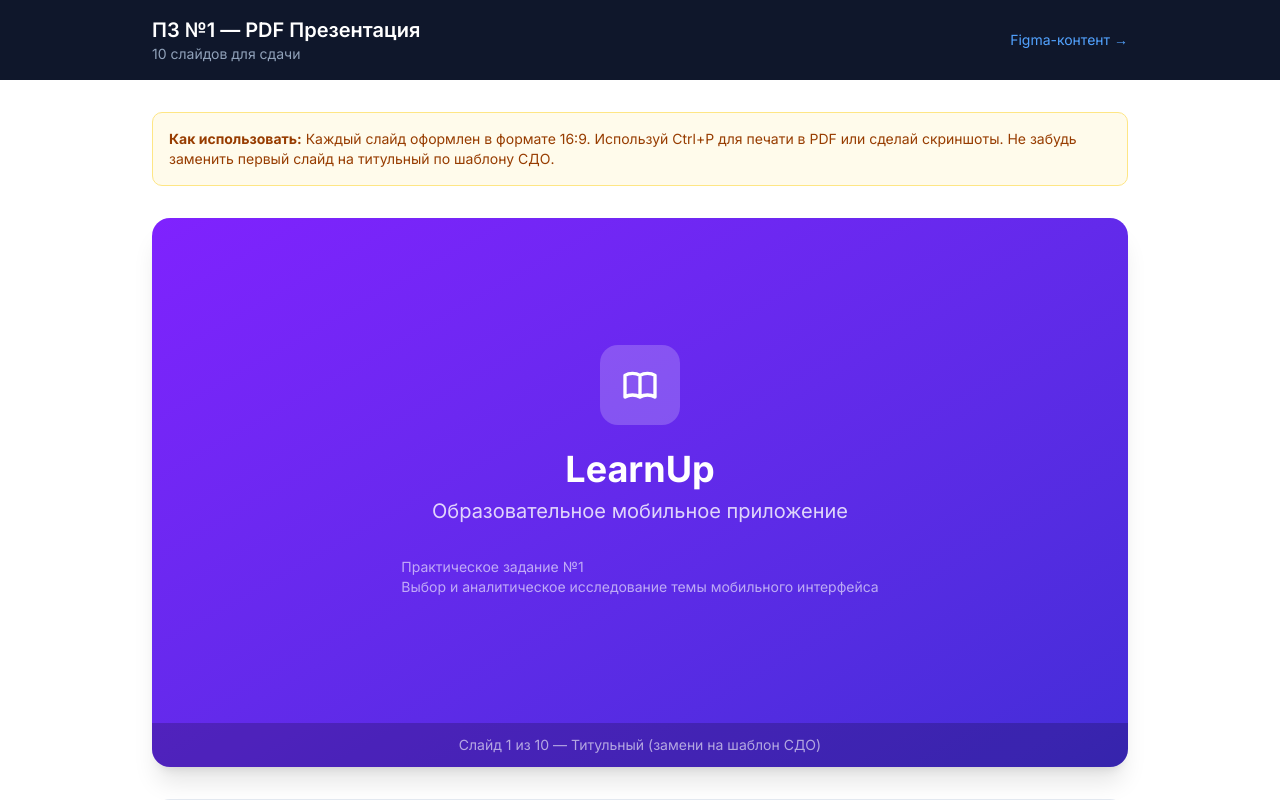
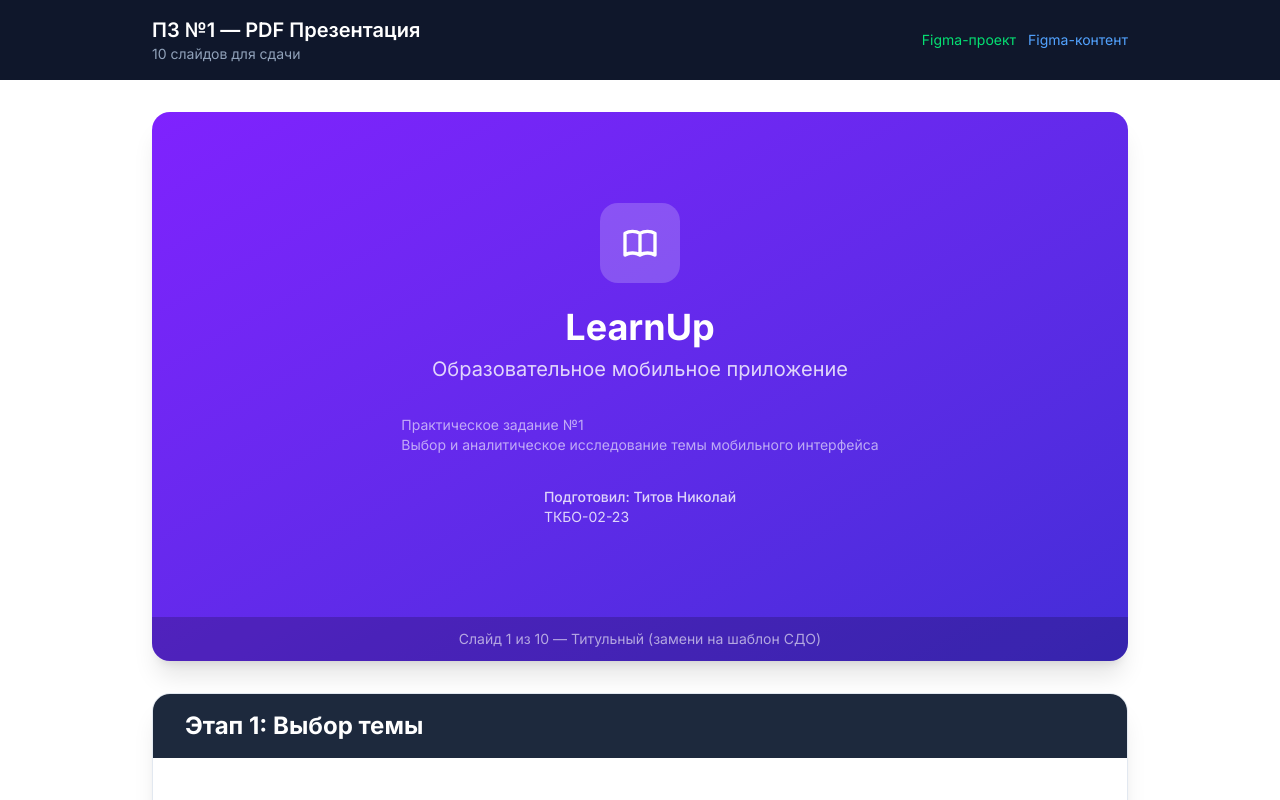
Before and after one commit to SecondNiceee/vir, a Next.js app: page /pdf1 in a window 1280 px wide. Shown: the top 800 px of the page. Built offline with nearby package versions, Linux system fonts and the light colour scheme.

Commit message:
feat: add Figma project links and correct typo in Cards section

```diff
--- a/app/figma1/page.tsx
+++ b/app/figma1/page.tsx
@@ -10,7 +10,8 @@ export default function Figma1Page() {
               <p className="text-sm text-slate-500">Образовательное приложение LearnUp</p>
             </div>
             <div className="flex gap-3">
-              <a href="/pdf1" className="text-sm text-blue-600 hover:text-blue-800">PDF-слайды →</a>
+              <a href="https://www.figma.com/design/ifMj7wi9kSg8EiXMrfjmYS/Untitled?node-id=0-1&t=a26HOJN8i9Mb3mqx-1" target="_blank" rel="noopener noreferrer" className="text-sm text-green-600 hover:text-green-800">Figma-проект</a>
+              <a href="/pdf1" className="text-sm text-blue-600 hover:text-blue-800">PDF-слайды</a>
             </div>
           </div>
         </div>
--- a/app/figma2/page.tsx
+++ b/app/figma2/page.tsx
@@ -10,7 +10,8 @@ export default function Figma2Page() {
               <p className="text-sm text-slate-500">Lo-Fi прототипирование и навигация LearnUp</p>
             </div>
             <div className="flex gap-3">
-              <a href="/pdf2" className="text-sm text-blue-600 hover:text-blue-800">PDF-слайды &rarr;</a>
+              <a href="https://www.figma.com/design/ifMj7wi9kSg8EiXMrfjmYS/Untitled?node-id=0-1&t=a26HOJN8i9Mb3mqx-1" target="_blank" rel="noopener noreferrer" className="text-sm text-green-600 hover:text-green-800">Figma-проект</a>
+              <a href="/pdf2" className="text-sm text-blue-600 hover:text-blue-800">PDF-слайды</a>
             </div>
           </div>
         </div>
--- a/app/figma3/page.tsx
+++ b/app/figma3/page.tsx
@@ -10,7 +10,8 @@ export default function Figma3Page() {
               <p className="text-sm text-slate-500">Дизайн-система и UI-кит LearnUp</p>
             </div>
             <div className="flex gap-3">
-              <a href="/pdf3" className="text-sm text-teal-600 hover:text-teal-800">PDF-слайды &rarr;</a>
+              <a href="https://www.figma.com/design/ifMj7wi9kSg8EiXMrfjmYS/Untitled?node-id=0-1&t=a26HOJN8i9Mb3mqx-1" target="_blank" rel="noopener noreferrer" className="text-sm text-green-600 hover:text-green-800">Figma-проект</a>
+              <a href="/pdf3" className="text-sm text-teal-600 hover:text-teal-800">PDF-слайды</a>
             </div>
           </div>
         </div>
@@ -572,7 +573,7 @@ export default function Figma3Page() {
         {/* БЛОК 7: Карточки */}
         <section className="bg-white rounded-xl shadow-sm border border-slate-200 overflow-hidden">
           <div className="bg-slate-800 text-white px-6 py-3 flex items-center justify-between">
-            <span className="font-medium">Блок 7: Компоненты — Карточки</span>
+            <span className="font-medium">Блок 7: Компоне��ты — Карточки</span>
             <span className="text-xs bg-slate-700 px-2 py-1 rounded">Cards</span>
           </div>
           <div className="p-6">
--- a/app/figma4/page.tsx
+++ b/app/figma4/page.tsx
@@ -10,7 +10,8 @@ export default function Figma4Page() {
               <p className="text-sm text-slate-500">Hi-Fi макеты LearnUp</p>
             </div>
             <div className="flex gap-3">
-              <a href="/pdf4" className="text-sm text-emerald-600 hover:text-emerald-800">PDF-слайды &rarr;</a>
+              <a href="https://www.figma.com/design/ifMj7wi9kSg8EiXMrfjmYS/Untitled?node-id=0-1&t=a26HOJN8i9Mb3mqx-1" target="_blank" rel="noopener noreferrer" className="text-sm text-green-600 hover:text-green-800">Figma-проект</a>
+              <a href="/pdf4" className="text-sm text-emerald-600 hover:text-emerald-800">PDF-слайды</a>
             </div>
           </div>
         </div>
--- a/app/figma5/page.tsx
+++ b/app/figma5/page.tsx
@@ -10,7 +10,8 @@ export default function Figma5Page() {
               <p className="text-sm text-slate-500">Интерактивный прототип LearnUp</p>
             </div>
             <div className="flex gap-3">
-              <a href="/pdf5" className="text-sm text-rose-600 hover:text-rose-800">PDF-слайды &rarr;</a>
+              <a href="https://www.figma.com/design/ifMj7wi9kSg8EiXMrfjmYS/Untitled?node-id=0-1&t=a26HOJN8i9Mb3mqx-1" target="_blank" rel="noopener noreferrer" className="text-sm text-green-600 hover:text-green-800">Figma-проект</a>
+              <a href="/pdf5" className="text-sm text-rose-600 hover:text-rose-800">PDF-слайды</a>
             </div>
           </div>
         </div>
--- a/app/pdf1/page.tsx
+++ b/app/pdf1/page.tsx
@@ -10,21 +10,14 @@ export default function Pdf1Page() {
               <p className="text-sm text-slate-400">10 слайдов для сдачи</p>
             </div>
             <div className="flex gap-3">
-              <a href="/figma1" className="text-sm text-blue-400 hover:text-blue-300">Figma-контент →</a>
+              <a href="https://www.figma.com/design/ifMj7wi9kSg8EiXMrfjmYS/Untitled?node-id=0-1&t=a26HOJN8i9Mb3mqx-1" target="_blank" rel="noopener noreferrer" className="text-sm text-green-400 hover:text-green-300">Figma-проект</a>
+              <a href="/figma1" className="text-sm text-blue-400 hover:text-blue-300">Figma-контент</a>
             </div>
           </div>
         </div>
       </header>
 
       <main className="max-w-5xl mx-auto px-6 py-8">
-
-        {/* Инструкция */}
-        <div className="bg-amber-50 border border-amber-200 rounded-lg p-4 mb-8 print:hidden">
-          <p className="text-amber-800 text-sm">
-            <strong>Как использовать:</strong> Каждый слайд оформлен в формате 16:9.
-            Используй Ctrl+P для печати в PDF или сделай скриншоты. Не забудь заменить первый слайд на титульный по шаблону СДО.
-          </p>
-        </div>
 
         <div className="space-y-8 print:space-y-0">
 
@@ -41,6 +34,10 @@ export default function Pdf1Page() {
               <div className="text-sm text-white/60">
                 <p>Практическое задание №1</p>
                 <p>Выбор и аналитическое исследование темы мобильного интерфейса</p>
+              </div>
+              <div className="mt-8 text-sm text-white/80">
+                <p className="font-medium">Подготовил: Титов Николай</p>
+                <p>ТКБО-02-23</p>
               </div>
             </div>
             <div className="bg-black/20 px-6 py-3 text-center text-white/60 text-sm print:hidden">
--- a/app/pdf2/page.tsx
+++ b/app/pdf2/page.tsx
@@ -10,21 +10,14 @@ export default function Pdf2Page() {
               <p className="text-sm text-slate-400">10 слайдов для сдачи</p>
             </div>
             <div className="flex gap-3">
-              <a href="/figma2" className="text-sm text-blue-400 hover:text-blue-300">Figma-контент &rarr;</a>
+              <a href="https://www.figma.com/design/ifMj7wi9kSg8EiXMrfjmYS/Untitled?node-id=0-1&t=a26HOJN8i9Mb3mqx-1" target="_blank" rel="noopener noreferrer" className="text-sm text-green-400 hover:text-green-300">Figma-проект</a>
+              <a href="/figma2" className="text-sm text-blue-400 hover:text-blue-300">Figma-контент</a>
             </div>
           </div>
         </div>
       </header>
 
       <main className="max-w-5xl mx-auto px-6 py-8">
-
-        {/* Инструкция */}
-        <div className="bg-amber-50 border border-amber-200 rounded-lg p-4 mb-8 print:hidden">
-          <p className="text-amber-800 text-sm">
-            <strong>Как использовать:</strong> Каждый слайд оформлен в формате 16:9.
-            Используй Ctrl+P для печати в PDF или сделай скриншоты. Не забудь заменить первый слайд на титульный по шаблону СДО.
-          </p>
-        </div>
 
         <div className="space-y-8 print:space-y-0">
 
@@ -41,6 +34,10 @@ export default function Pdf2Page() {
               <div className="text-sm text-white/60">
                 <p>Практическое задание №2</p>
                 <p>Проектирование структуры приложения и создание прототипов</p>
+              </div>
+              <div className="mt-8 text-sm text-white/80">
+                <p className="font-medium">Подготовил: Титов Николай</p>
+                <p>ТКБО-02-23</p>
               </div>
             </div>
             <div className="bg-black/20 px-6 py-3 text-center text-white/60 text-sm print:hidden">
--- a/app/pdf3/page.tsx
+++ b/app/pdf3/page.tsx
@@ -10,21 +10,14 @@ export default function Pdf3Page() {
               <p className="text-sm text-slate-400">10 слайдов для сдачи</p>
             </div>
             <div className="flex gap-3">
-              <a href="/figma3" className="text-sm text-teal-400 hover:text-teal-300">Figma-контент &rarr;</a>
+              <a href="https://www.figma.com/design/ifMj7wi9kSg8EiXMrfjmYS/Untitled?node-id=0-1&t=a26HOJN8i9Mb3mqx-1" target="_blank" rel="noopener noreferrer" className="text-sm text-green-400 hover:text-green-300">Figma-проект</a>
+              <a href="/figma3" className="text-sm text-teal-400 hover:text-teal-300">Figma-контент</a>
             </div>
           </div>
         </div>
       </header>
 
       <main className="max-w-5xl mx-auto px-6 py-8">
-
-        {/* Инструкция */}
-        <div className="bg-amber-50 border border-amber-200 rounded-lg p-4 mb-8 print:hidden">
-          <p className="text-amber-800 text-sm">
-            <strong>Как использовать:</strong> Каждый слайд оформлен в формате 16:9.
-            Используй Ctrl+P для печати в PDF или сделай скриншоты. Не забудь заменить первый слайд на титульный по шаблону СДО.
-          </p>
-        </div>
 
         <div className="space-y-8 print:space-y-0">
 
@@ -41,6 +34,10 @@ export default function Pdf3Page() {
               <div className="text-sm text-white/60">
                 <p>Практическое задание №3</p>
                 <p>Создание визуального языка продукта</p>
+              </div>
+              <div className="mt-8 text-sm text-white/80">
+                <p className="font-medium">Подготовил: Титов Николай</p>
+                <p>ТКБО-02-23</p>
               </div>
             </div>
             <div className="bg-black/20 px-6 py-3 text-center text-white/60 text-sm print:hidden">
--- a/app/pdf4/page.tsx
+++ b/app/pdf4/page.tsx
@@ -10,21 +10,14 @@ export default function Pdf4Page() {
               <p className="text-sm text-slate-400">10 слайдов для сдачи</p>
             </div>
             <div className="flex gap-3">
-              <a href="/figma4" className="text-sm text-emerald-400 hover:text-emerald-300">Figma-контент &rarr;</a>
+              <a href="https://www.figma.com/design/ifMj7wi9kSg8EiXMrfjmYS/Untitled?node-id=0-1&t=a26HOJN8i9Mb3mqx-1" target="_blank" rel="noopener noreferrer" className="text-sm text-green-400 hover:text-green-300">Figma-проект</a>
+              <a href="/figma4" className="text-sm text-emerald-400 hover:text-emerald-300">Figma-контент</a>
             </div>
           </div>
         </div>
       </header>
 
       <main className="max-w-5xl mx-auto px-6 py-8">
-
-        {/* Инструкция */}
-        <div className="bg-amber-50 border border-amber-200 rounded-lg p-4 mb-8 print:hidden">
-          <p className="text-amber-800 text-sm">
-            <strong>Как использовать:</strong> Каждый слайд оформлен в формате 16:9.
-            Используй Ctrl+P для печати в PDF или сделай скриншоты. Не забудь заменить первый слайд на титульный по шаблону СДО.
-          </p>
-        </div>
 
         <div className="space-y-8 print:space-y-0">
 
@@ -41,6 +34,10 @@ export default function Pdf4Page() {
               <div className="text-sm text-white/60">
                 <p>Практическое задание №4</p>
                 <p>Визуальный дизайн и высокодетализированные макеты</p>
+              </div>
+              <div className="mt-8 text-sm text-white/80">
+                <p className="font-medium">Подготовил: Титов Николай</p>
+                <p>ТКБО-02-23</p>
               </div>
             </div>
             <div className="bg-black/20 px-6 py-3 text-center text-white/60 text-sm print:hidden">
--- a/app/pdf5/page.tsx
+++ b/app/pdf5/page.tsx
@@ -10,21 +10,14 @@ export default function Pdf5Page() {
               <p className="text-sm text-slate-400">10 слайдов для сдачи</p>
             </div>
             <div className="flex gap-3">
-              <a href="/figma5" className="text-sm text-rose-400 hover:text-rose-300">Figma-контент &rarr;</a>
+              <a href="https://www.figma.com/design/ifMj7wi9kSg8EiXMrfjmYS/Untitled?node-id=0-1&t=a26HOJN8i9Mb3mqx-1" target="_blank" rel="noopener noreferrer" className="text-sm text-green-400 hover:text-green-300">Figma-проект</a>
+              <a href="/figma5" className="text-sm text-rose-400 hover:text-rose-300">Figma-контент</a>
             </div>
           </div>
         </div>
       </header>
 
       <main className="max-w-5xl mx-auto px-6 py-8">
-
-        {/* Инструкция */}
-        <div className="bg-amber-50 border border-amber-200 rounded-lg p-4 mb-8 print:hidden">
-          <p className="text-amber-800 text-sm">
-            <strong>Как использовать:</strong> Каждый слайд оформлен в формате 16:9.
-            Используй Ctrl+P для печати в PDF или сделай скриншоты. Не забудь заменить первый слайд на титульный по шаблону СДО.
-          </p>
-        </div>
 
         <div className="space-y-8 print:space-y-0">
 
@@ -42,6 +35,10 @@ export default function Pdf5Page() {
               <div className="text-sm text-white/60">
                 <p>Практическое задание №5</p>
                 <p>Финальная интерактивность и защита проекта</p>
+              </div>
+              <div className="mt-8 text-sm text-white/80">
+                <p className="font-medium">Подготовил: Титов Николай</p>
+                <p>ТКБО-02-23</p>
               </div>
             </div>
             <div className="bg-black/20 px-6 py-3 text-center text-white/60 text-sm print:hidden">
@@ -306,7 +303,7 @@ export default function Pdf5Page() {
           {/* Слайд 6 - Интерактивные состояния */}
           <div className="bg-white rounded-2xl shadow-xl border border-slate-200 overflow-hidden aspect-video flex flex-col print:rounded-none print:shadow-none print:border-0 print:break-after-page">
             <div className="bg-slate-800 text-white px-8 py-4">
-              <h2 className="text-2xl font-bold">Интерактивные состояния компонентов</h2>
+              <h2 className="text-2xl font-bold">��нтерактивные состояния компонентов</h2>
             </div>
             <div className="flex-1 p-8">
               <div className="grid grid-cols-3 gap-6 h-full">
```
